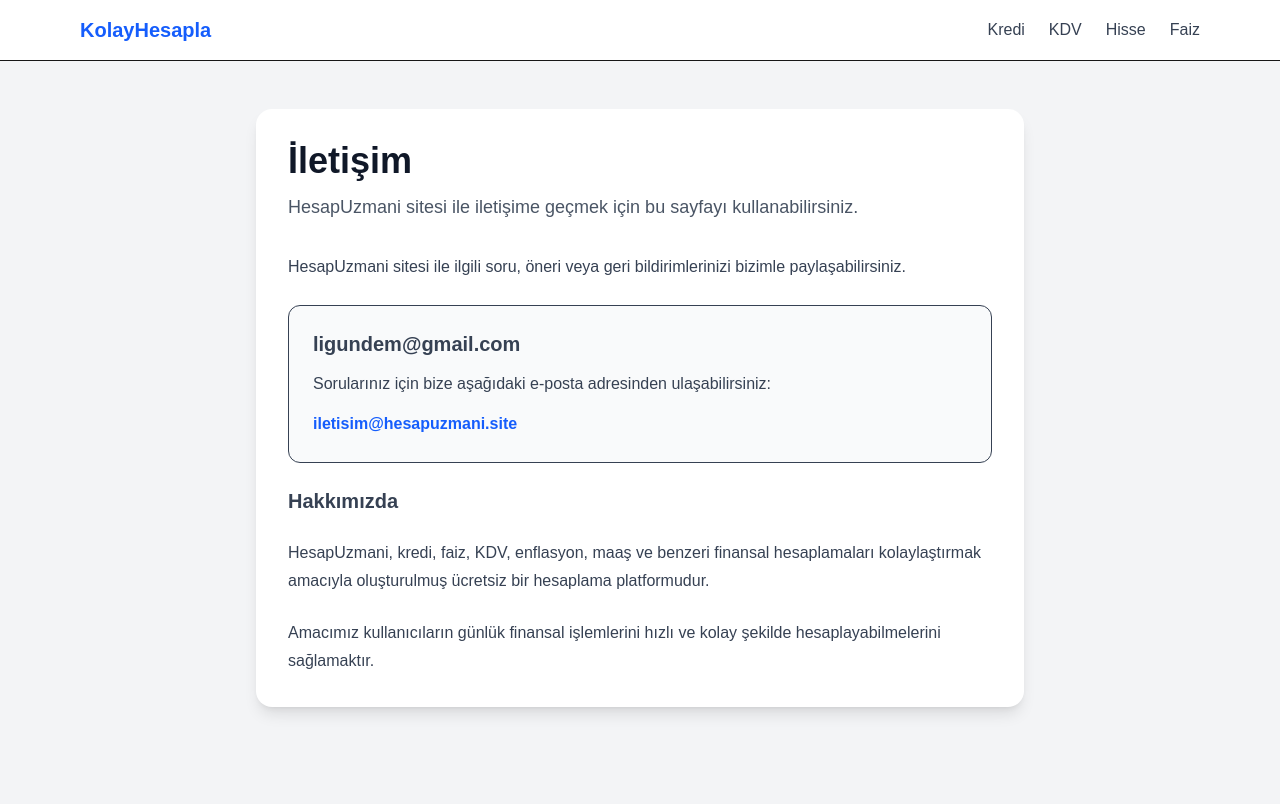
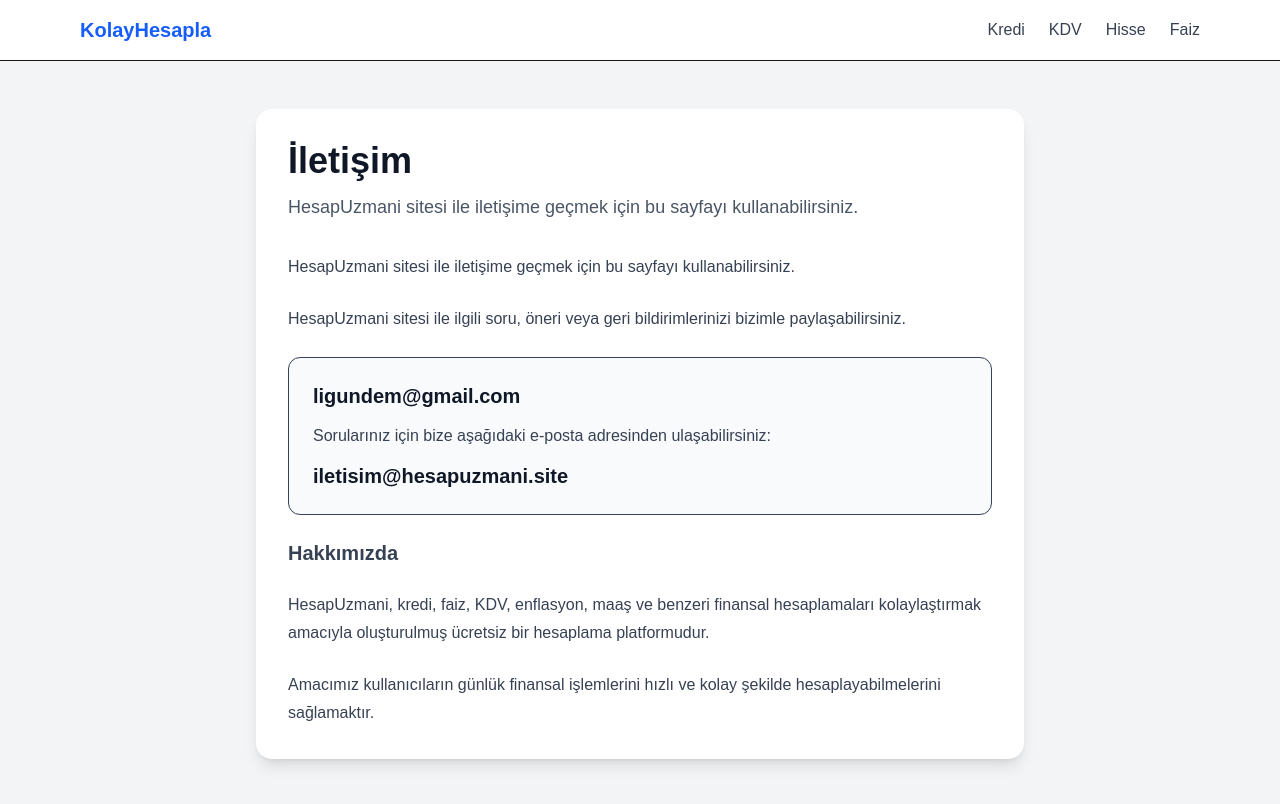
Before and after one commit to erkanckr455/kolayhesapla, a Next.js app: page /iletisim in a window 1280 px wide. Shown: the top 804 px of the page. Built offline with nearby package versions, Linux system fonts and the light colour scheme.

Commit message:
Iletisim sayfasi mail tasarimi duzeltildi

```diff
--- a/app/iletisim/page.tsx
+++ b/app/iletisim/page.tsx
@@ -9,20 +9,27 @@ export default function Page() {
       <div className="mt-6 text-gray-700 leading-7 space-y-6">
 
         <p>
-          HesapUzmani sitesi ile ilgili soru, öneri veya geri bildirimlerinizi
-          bizimle paylaşabilirsiniz.
+          HesapUzmani sitesi ile iletişime geçmek için bu sayfayı kullanabilirsiniz.
+        </p>
+
+        <p>
+          HesapUzmani sitesi ile ilgili soru, öneri veya geri bildirimlerinizi bizimle paylaşabilirsiniz.
         </p>
 
         <div className="bg-gray-50 border rounded-xl p-6">
-          <h2 className="text-xl font-semibold mb-3">ligundem@gmail.com</h2>
+
+          <h2 className="text-xl font-semibold text-gray-900 mb-3">
+            ligundem@gmail.com
+          </h2>
 
           <p>
             Sorularınız için bize aşağıdaki e-posta adresinden ulaşabilirsiniz:
           </p>
 
-          <p className="mt-3 font-semibold text-blue-600">
+          <h2 className="text-xl font-semibold text-gray-900 mt-3">
             iletisim@hesapuzmani.site
-          </p>
+          </h2>
+
         </div>
 
         <h2 className="text-xl font-semibold">Hakkımızda</h2>
```
